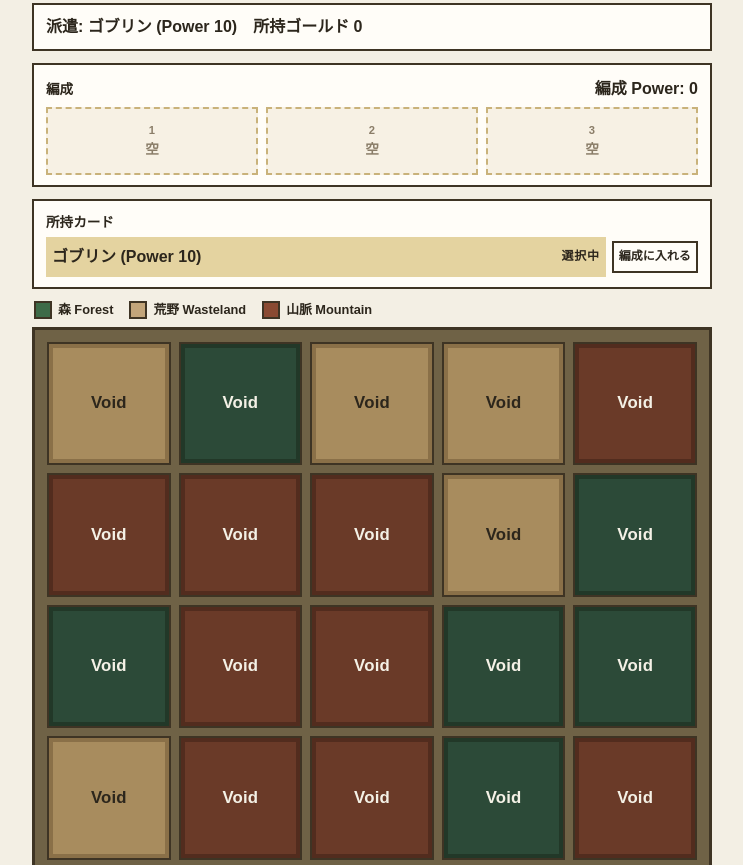
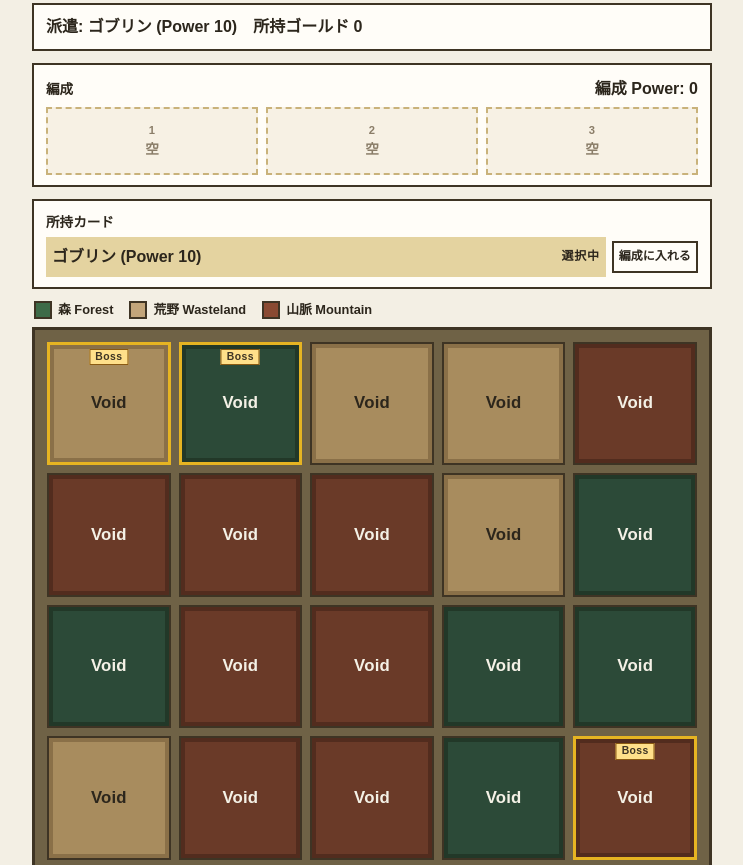
Before and after one commit to sakamoto-08/conquest-simple, a plain HTML site: page index.html in a window 1280 px wide. Shown: the part 78-943 px from the top of the page, without its empty margins (268-1011 px from the left). Drawn offline with Linux system fonts and the light colour scheme.

Commit message:
ボスマスを追加

```diff
--- a/css/style.css
+++ b/css/style.css
@@ -250,6 +250,7 @@ h1 {
 }
 
 .map-cell {
+  position: relative;
   aspect-ratio: 1;
   display: flex;
   flex-direction: column;
@@ -376,6 +377,26 @@ h1 {
 
 .terrain-legend-swatch.terrain-mountain {
   background: var(--terrain-mountain);
+}
+
+/* ボスは地形の地色を残し、金の外枠と印だけで通常マスと分ける。 */
+.map-cell.is-boss {
+  border: 3px solid #e6b422;
+}
+
+.map-cell-badge {
+  position: absolute;
+  top: 4px;
+  left: 50%;
+  transform: translateX(-50%);
+  padding: 0 5px;
+  font-size: 0.65rem;
+  font-weight: 700;
+  letter-spacing: 0.04em;
+  line-height: 1.4;
+  color: #3e3424;
+  background: #ffe08a;
+  border: 1px solid #8a5a12;
 }
 
 .map-cell-label {
--- a/js/data.js
+++ b/js/data.js
@@ -89,6 +89,38 @@
     { id: 'trio', weight: 15, members: ['base', 'base', 'base'] },
     { id: 'mixed', weight: 5, members: ['base', 'mix'] },
   ];
+
+  /**
+   * ボスマスの数。マップ全体でこの範囲から1つ引く。
+   * 数を変えるときは、この2つだけを変える。
+   */
+  const BOSS_COUNT_MIN = 2;
+  const BOSS_COUNT_MAX = 4;
+
+  /**
+   * ボスを倒したとき、マスのゴールドへ上乗せする額。
+   * 敵編成の報酬とは別に足す。0 にすれば上乗せなし。
+   */
+  const BOSS_GOLD_BONUS = 30;
+
+  /**
+   * 地形ごとのボス編成。通常表より強い並びだけを置く。
+   * weight の合計に対する比率が、その地形のボスの出現率。
+   * 種類を足すときは、地形 id をキーにして行を足す。
+   * members の書き方は ENEMY_FORMATION_TABLE と同じ。
+   */
+  const BOSS_FORMATIONS = {
+    forest: [
+      { id: 'goblin-trio', weight: 1, members: ['base', 'base', 'base'] },
+    ],
+    wasteland: [
+      { id: 'orc-pair', weight: 1, members: ['base', 'base'] },
+    ],
+    mountain: [
+      { id: 'dragon-pair', weight: 1, members: ['base', 'base'] },
+      { id: 'dragon-orc', weight: 1, members: ['base', 'mix'] },
+    ],
+  };
 
   /** インスタンスを一意に区別する連番。複数枚所持したときの識別子。 */
   let nextInstanceId = 1;
@@ -310,6 +342,8 @@
   /**
    * 未探索のマスを1つ作る。敵は派遣まで null。
    * terrain は見た目と、派遣時に出す敵の種類に使う。
+   * encounter は 'normal'。ボスにするのは createMap が後から選ぶ。
+   * goldBonus は倒したときにマスのゴールドへ足す額。通常は 0。
    *
    * @param {() => number} [random]
    * @returns {Cell}
@@ -320,11 +354,43 @@
       terrain: pickTerrain(random),
       isRevealed: false,
       enemy: null,
+      encounter: 'normal',
+      goldBonus: 0,
     };
   }
 
   /**
+   * マップから BOSS_COUNT_MIN〜MAX マスをボスにする。
+   * 同じマスは二度選ばない。種類を増やすときは encounter の文字列を足す。
+   *
+   * @param {Cell[][]} map
+   * @param {() => number} [random]
+   */
+  function placeBosses(map, random) {
+    const cells = [];
+    for (let row = 0; row < map.length; row++) {
+      for (let col = 0; col < map[row].length; col++) {
+        cells.push(map[row][col]);
+      }
+    }
+    if (cells.length === 0) {
+      return;
+    }
+
+    const count = Math.min(cells.length, randomInt(BOSS_COUNT_MIN, BOSS_COUNT_MAX, random));
+    for (let i = 0; i < count; i++) {
+      const swap = i + randomInt(0, cells.length - 1 - i, random);
+      const chosen = cells[swap];
+      cells[swap] = cells[i];
+      cells[i] = chosen;
+      chosen.encounter = 'boss';
+      chosen.goldBonus = BOSS_GOLD_BONUS;
+    }
+  }
+
+  /**
    * 一辺 MAP_SIZE のマップ。map[row][col] でマスを取る。
+   * 生成のあと、一部をボスマスにする。
    * @param {number} [size]
    * @param {() => number} [random]
    * @returns {Cell[][]}
@@ -341,6 +407,7 @@
       map.push(line);
     }
 
+    placeBosses(map, random);
     return map;
   }
 
@@ -488,14 +555,22 @@
     const terrainIds = TERRAIN_TABLE.map(function (entry) {
       return entry.id;
     });
+    let bossCount = 0;
     state.map.forEach(function (row) {
       row.forEach(function (cell) {
         assert(cell.gold >= CELL_GOLD_MIN && cell.gold <= CELL_GOLD_MAX, 'ゴールドは10〜50');
         assert(terrainIds.indexOf(cell.terrain) !== -1, '地形は定義済みの種類');
         assert(cell.isRevealed === false, '初期状態は未探索');
         assert(cell.enemy === null, '敵は派遣まで未配置');
+        if (cell.encounter === 'boss') {
+          bossCount += 1;
+          assert(cell.goldBonus === BOSS_GOLD_BONUS, 'ボスはゴールドの上乗せを持つ');
+        } else {
+          assert(cell.encounter === 'normal' && cell.goldBonus === 0, '通常マスに上乗せはない');
+        }
       });
     });
+    assert(bossCount >= BOSS_COUNT_MIN && bossCount <= BOSS_COUNT_MAX, 'ボスは2〜4マス');
 
     const forestCell = createCell(sequenceRandom([0, 0]));
     assert(forestCell.gold === CELL_GOLD_MIN, '乱数0ではゴールド下限');
@@ -543,6 +618,21 @@
       random: Math.random,
     });
     assert(pairFight.enemyPower === 40, '敵編成の戦闘力は合計');
+
+    const forestBoss = createEnemyFormation('forest', sequenceRandom([0]), BOSS_FORMATIONS.forest);
+    assert(forestBoss.length === 3 && forestBoss.every(function (enemy) {
+      return enemy.templateId === 'goblin';
+    }), '森のボスはゴブリン3体');
+    const wastelandBoss = createEnemyFormation('wasteland', sequenceRandom([0]), BOSS_FORMATIONS.wasteland);
+    assert(wastelandBoss.length === 2 && wastelandBoss.every(function (enemy) {
+      return enemy.templateId === 'orc';
+    }), '荒野のボスはオーク2体');
+    const dragonPair = createEnemyFormation('mountain', sequenceRandom([0]), BOSS_FORMATIONS.mountain);
+    assert(dragonPair.length === 2 && dragonPair.every(function (enemy) {
+      return enemy.templateId === 'dragon';
+    }), '乱数0の山脈ボスはドラゴン2体');
+    const dragonOrc = createEnemyFormation('mountain', sequenceRandom([0.6]), BOSS_FORMATIONS.mountain);
+    assert(dragonOrc[0].templateId === 'dragon' && dragonOrc[1].templateId === 'orc', 'もう一方の山脈ボスはドラゴンとオーク');
 
     const goblin = createCard('goblin');
     const dragon = createCard('dragon');
@@ -626,6 +716,10 @@
     CARD_TEMPLATES: CARD_TEMPLATES,
     TERRAIN_TABLE: TERRAIN_TABLE,
     ENEMY_FORMATION_TABLE: ENEMY_FORMATION_TABLE,
+    BOSS_FORMATIONS: BOSS_FORMATIONS,
+    BOSS_COUNT_MIN: BOSS_COUNT_MIN,
+    BOSS_COUNT_MAX: BOSS_COUNT_MAX,
+    BOSS_GOLD_BONUS: BOSS_GOLD_BONUS,
     createCard: createCard,
     noteInstanceId: noteInstanceId,
     createEnemyForTerrain: createEnemyForTerrain,
--- a/js/game.js
+++ b/js/game.js
@@ -393,6 +393,7 @@
    * マス1つ分の要素。
    * 未探索は button で "Void"。探索済みは "Claimed" とし、disabled にして再クリックできないようにする。
    * 地形クラスは Void でも Claimed でも付けたままにする。
+   * ボスは is-boss と "Boss" の印を足す。色と枠は CSS が担当する。
    * 未攻略を暗く、攻略済みを明るくする差は CSS が担当する。
    * 行と列は data-row / data-col。クリック位置の特定は main.js が行う。
    *
@@ -409,9 +410,19 @@
     if (TERRAIN_CLASS[cell.terrain]) {
       element.classList.add(TERRAIN_CLASS[cell.terrain]);
     }
+    if (cell.encounter === 'boss') {
+      element.classList.add('is-boss');
+    }
     element.dataset.row = String(row);
     element.dataset.col = String(col);
     element.disabled = cell.isRevealed;
+
+    if (cell.encounter === 'boss') {
+      const badge = document.createElement('span');
+      badge.className = 'map-cell-badge';
+      badge.textContent = 'Boss';
+      element.appendChild(badge);
+    }
 
     const label = document.createElement('span');
     label.className = 'map-cell-label';
@@ -899,7 +910,9 @@
 
   /**
    * 1マスへ派遣して戦闘する。
-   * 敵は terrain に応じた1〜3体の編成。戦闘力は合計。数値は敵専用で、所持カードとは別。
+   * 敵は terrain に応じた1〜3体の編成。ボスはその地形の BOSS_FORMATIONS を使う。
+   * 戦闘力は合計。数値は敵専用で、所持カードとは別。
+   * ボスの goldBonus は、マスのゴールドへ足してから戦闘へ渡す。
    * 探索済みなら何も変えず null を返す。全マス攻略のあとにも戦闘は起こさない。
    * 敗北でもマスはそのままなので、再クリックできる。
    * 勝利時だけ isRevealed を立て、獲得ゴールドを財布へ足す。
@@ -921,9 +934,16 @@
     }
 
     const unit = getDispatchUnit(state.player);
-    const enemy = globalThis.ConquestData.createEnemyFormation(cell.terrain);
+    const bossTable = cell.encounter === 'boss'
+      ? globalThis.ConquestData.BOSS_FORMATIONS[cell.terrain]
+      : null;
+    const enemy = globalThis.ConquestData.createEnemyFormation(
+      cell.terrain,
+      undefined,
+      bossTable || undefined
+    );
     const battle = globalThis.ConquestData.resolveBattle(unit, enemy, {
-      cellGold: cell.gold,
+      cellGold: cell.gold + (cell.goldBonus || 0),
     });
 
     if (battle.result === 'win') {
@@ -1165,11 +1185,23 @@
         if (cell.enemy != null && !enemy) {
           return null;
         }
+        const encounter = typeof cell.encounter === 'string' && cell.encounter
+          ? cell.encounter
+          : 'normal';
+        let goldBonus = 0;
+        if (cell.goldBonus != null) {
+          goldBonus = Number(cell.goldBonus);
+          if (!isFinite(goldBonus) || goldBonus < 0) {
+            return null;
+          }
+        }
         restored.push({
           gold: cellGold,
           terrain: cell.terrain,
           isRevealed: cell.isRevealed,
           enemy: enemy,
+          encounter: encounter,
+          goldBonus: goldBonus,
         });
       }
       map.push(restored);
@@ -1226,6 +1258,8 @@
               terrain: cell.terrain,
               isRevealed: cell.isRevealed,
               enemy: copyEnemyUnit(cell.enemy),
+              encounter: cell.encounter || 'normal',
+              goldBonus: cell.goldBonus || 0,
             };
           });
         }),
```
